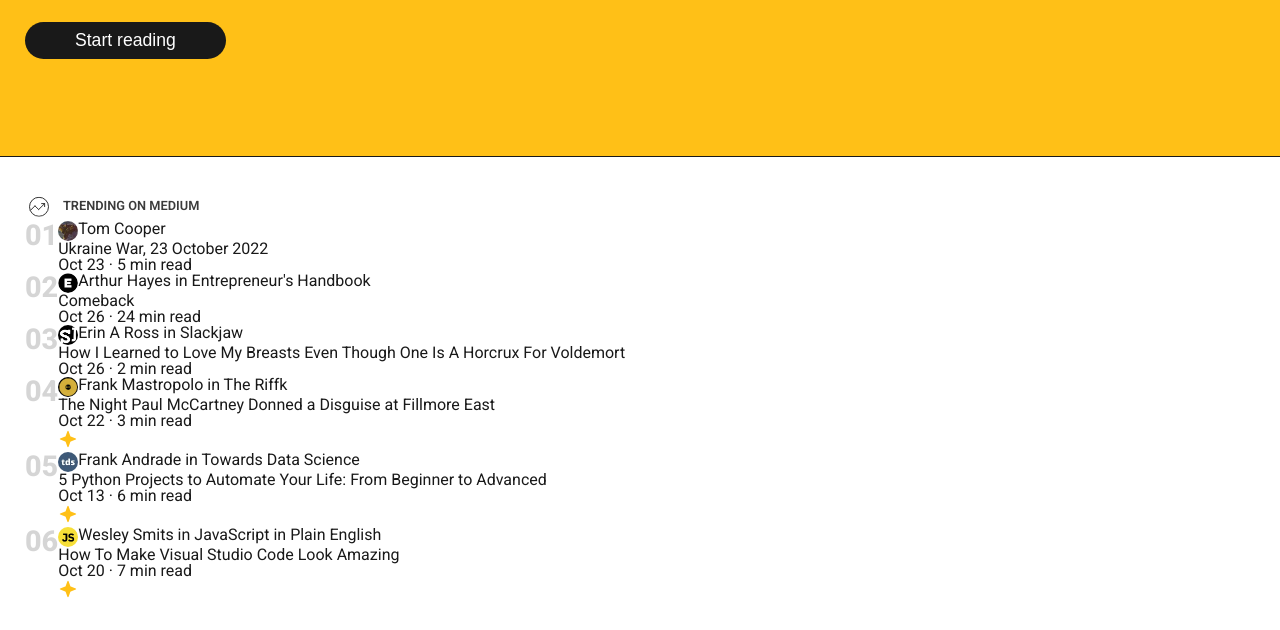
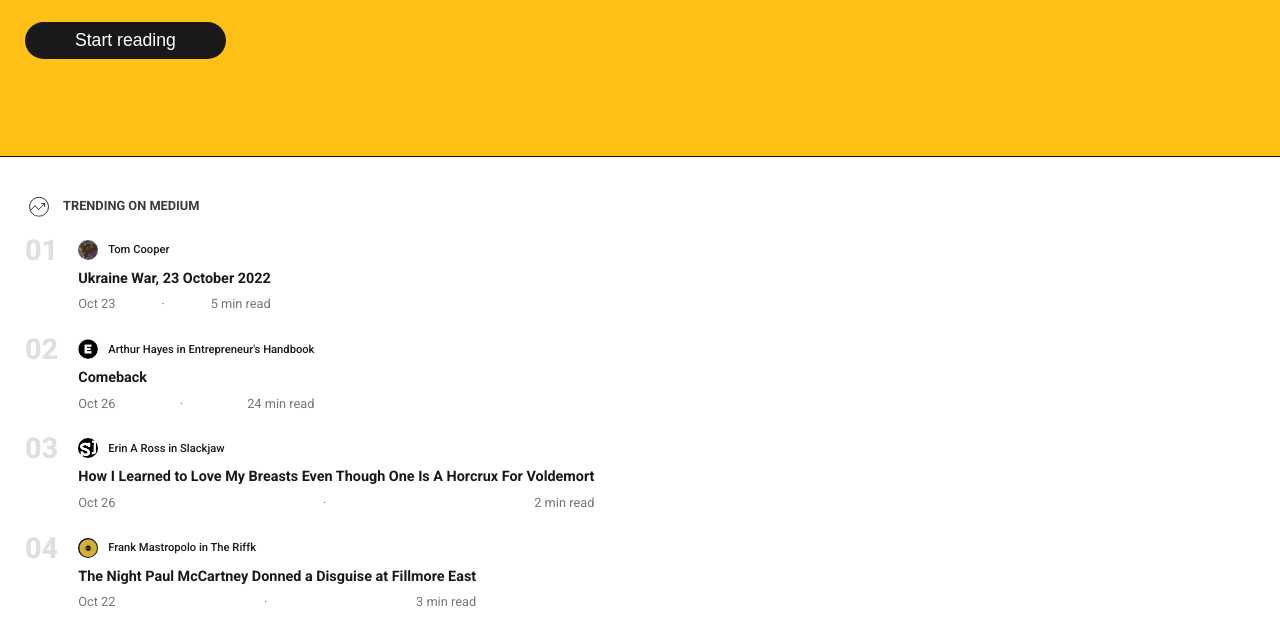
Before and after one commit to g-tonni/PROGETTO_SETTIMANALE_S5, a plain HTML site: page index.html in a window 1280 px wide. Shown: the part 294-924 px from the top of the page. Drawn offline with nearby package versions, Linux system fonts and the light colour scheme.

Commit message:
PARTE TRENDING CONCLUSA

```diff
--- a/assets/css/style.css
+++ b/assets/css/style.css
@@ -100,14 +100,11 @@ h2 {
 
 /* ------------------------------------ MAIN */
 
-main {
-  padding: 35px 25px;
-}
-
 /* PRIMA PARTE */
 
 #prima-parte {
-  margin-bottom: 30px;
+  padding: 35px 25px;
+  padding-bottom: 15px;
 }
 
 /* TITOLETTO */
@@ -115,6 +112,7 @@ main {
 #trending {
   display: flex;
   align-items: center;
+  margin-bottom: 15px;
 }
 
 #trending img {
@@ -123,7 +121,7 @@ main {
 
 h3 {
   font-size: 0.8em;
-  font-weight: 600;
+  font-weight: 700;
   color: #191919da;
 }
 
@@ -134,11 +132,12 @@ h3 {
 .numeri p {
   font-size: 1.8em;
   font-weight: 800;
-  color: #1919192f;
+  color: #19191924;
 }
 
 .account {
   display: flex;
+  align-items: center;
 }
 
 .img-account {
@@ -146,6 +145,42 @@ h3 {
   height: 20px;
   border-radius: 20px;
   background-size: cover;
+  margin-right: 10px;
+}
+
+.account p {
+  font-size: 0.7em;
+  font-weight: 500;
+}
+
+h4 {
+  font-weight: 700;
+  font-size: 0.9em;
+  margin: 12px 0;
+}
+
+.letto img {
+  display: none;
+}
+
+.letto {
+  display: flex;
+  align-items: center;
+  justify-content: space-between;
+}
+
+.data-ora {
+  display: flex;
+  width: 100%;
+  justify-content: space-between;
+  font-size: 0.8em;
+  color: #19191998;
+}
+
+.info-trending {
+  padding: 4px 20px;
+  padding-right: 0;
+  margin-bottom: 20px;
 }
 
 .img1 {
@@ -187,3 +222,13 @@ h3 {
 .img13 {
   background-image: url(../imgs/image19.jpeg);
 }
+
+hr {
+  border-color: #1919191b;
+}
+
+/* SECONDA PARTE */
+
+#seconda-parte {
+  padding: 35px 25px;
+}
--- a/index.html
+++ b/index.html
@@ -53,7 +53,9 @@
               </div>
               <h4>Ukraine War, 23 October 2022</h4>
               <div class="letto">
-                <p class="data-ora">Oct 23 · 5 min read</p>
+                <p class="data-ora">
+                  <span>Oct 23</span><span> · </span><span>5 min read</span>
+                </p>
               </div>
             </div>
           </div>
@@ -66,7 +68,9 @@
               </div>
               <h4>Comeback</h4>
               <div class="letto">
-                <p class="data-ora">Oct 26 · 24 min read</p>
+                <p class="data-ora">
+                  <span>Oct 26</span><span> · </span><span>24 min read</span>
+                </p>
               </div>
             </div>
           </div>
@@ -82,7 +86,9 @@
                 For Voldemort
               </h4>
               <div class="letto">
-                <p class="data-ora">Oct 26 · 2 min read</p>
+                <p class="data-ora">
+                  <span>Oct 26</span><span> · </span><span>2 min read</span>
+                </p>
               </div>
             </div>
           </div>
@@ -97,7 +103,9 @@
                 The Night Paul McCartney Donned a Disguise at Fillmore East
               </h4>
               <div class="letto">
-                <p class="data-ora">Oct 22 · 3 min read</p>
+                <p class="data-ora">
+                  <span>Oct 22</span><span> · </span><span>3 min read</span>
+                </p>
                 <img src="assets/imgs/svg/star.svg" alt="Stellina" />
               </div>
             </div>
@@ -114,7 +122,9 @@
                 Advanced
               </h4>
               <div class="letto">
-                <p class="data-ora">Oct 13 · 6 min read</p>
+                <p class="data-ora">
+                  <span>Oct 13</span><span> · </span><span>6 min read</span>
+                </p>
                 <img src="assets/imgs/svg/star.svg" alt="Stellina" />
               </div>
             </div>
@@ -128,7 +138,9 @@
               </div>
               <h4>How To Make Visual Studio Code Look Amazing</h4>
               <div class="letto">
-                <p class="data-ora">Oct 20 · 7 min read</p>
+                <p class="data-ora">
+                  <span>Oct 20</span><span> · </span><span>7 min read</span>
+                </p>
                 <img src="assets/imgs/svg/star.svg" alt="Stellina" />
               </div>
             </div>
```
